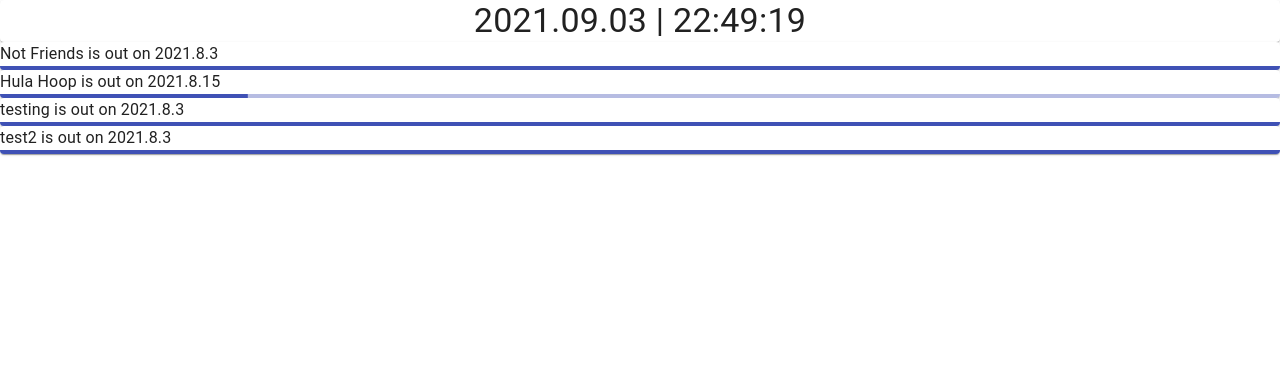
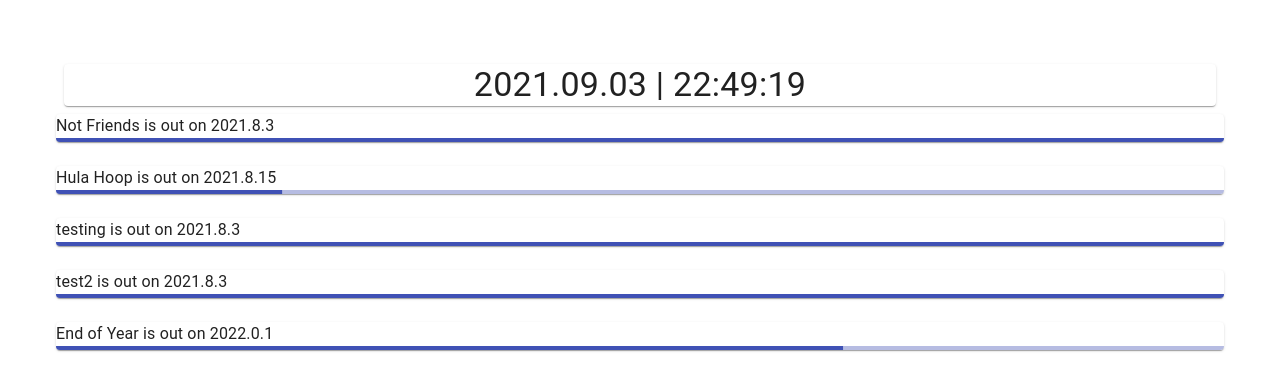
Before and after one commit to adcbotwastaken/countdown, a React (Create React App) app: page / in a window 1280 px wide. Shown: the top 390 px of the page. Built offline with nearby package versions, Linux system fonts and the light colour scheme.

Commit message:
should create the countdown cards based on the array

```diff
--- a/src/App.js
+++ b/src/App.js
@@ -1,12 +1,22 @@
 import './App.css';
 import CountdownCard from './components/CountdownCard';
 import Clock from './components/Clock'
-import { Grid } from '@material-ui/core';
+import { Grid, Box } from '@material-ui/core';
+import { makeStyles } from '@material-ui/core/styles';
+
+const useStyles = makeStyles({
+  boxStyle: {
+    paddingTop: '5%',
+    paddingBottom: '5%',
+    paddingLeft: '5%',
+    paddingRight: '5%'
+  }
+})
+
+
 
 
 function App() {
-
-
   //ISO Date with year should be YYYY-MM-DDTHH:MM:SSZ):
   // for later: https://www.w3schools.com/js/js_date_formats.asp
   const date1 = {
@@ -27,26 +37,69 @@ function App() {
     "endDate": "2021-09-03T19:59:00",
   }
 
-
   const date4 = {
     "name" : "test2",
     "startDate" : "2021-09-03T18:00:00",
     "endDate": "2021-09-03T18:30:00",
   }
 
+  const date5 = {
+    "name": "End of Year",
+    "startDate": "2021-01-01T00:00:00",
+    "endDate": "2022-01-01T00:00:00",
+  }
 
 
+  const datesArray = [date1, date2, date3, date4, date5];
+
+
+  const classes = useStyles();
   return (
-    <div>
-      <Grid>
-        <Clock />
-        <CountdownCard date={date1} />
-        <CountdownCard date={date2} />
-        <CountdownCard date={date3} />
-        <CountdownCard date={date4} />
+    <Box className={classes.boxStyle}>
+      <Grid
+        container
+        spacing={2}
+        direction='column'
+        justifyContent='flex-start'
+        alignItems='stretch'
+      >
+        <Grid item xs={12} spacing={3}>
+          <Clock />
+        </Grid>
+      <Grid container spacing={3}>
+        {datesArray.map(dateObj => {
+          return(
+            <Grid item xs={12}>
+              <CountdownCard date={dateObj}/>
+            </Grid>
+          );
+        })}
       </Grid>
 
-    </div>
+
+
+
+
+
+
+        {/* <Grid container>
+          <Grid item xs={12}>
+            <CountdownCard date={date1} />
+          </Grid>
+          <Grid item xs={12}>
+            <CountdownCard date={date2} />
+          </Grid>
+          <Grid item xs={12}>
+            <CountdownCard date={date3} />
+          </Grid>
+          <Grid item xs={12}>
+            <CountdownCard date={date4} />
+          </Grid>
+
+        </Grid> */}
+      </Grid>
+
+    </Box>
   );
 }
 
```
